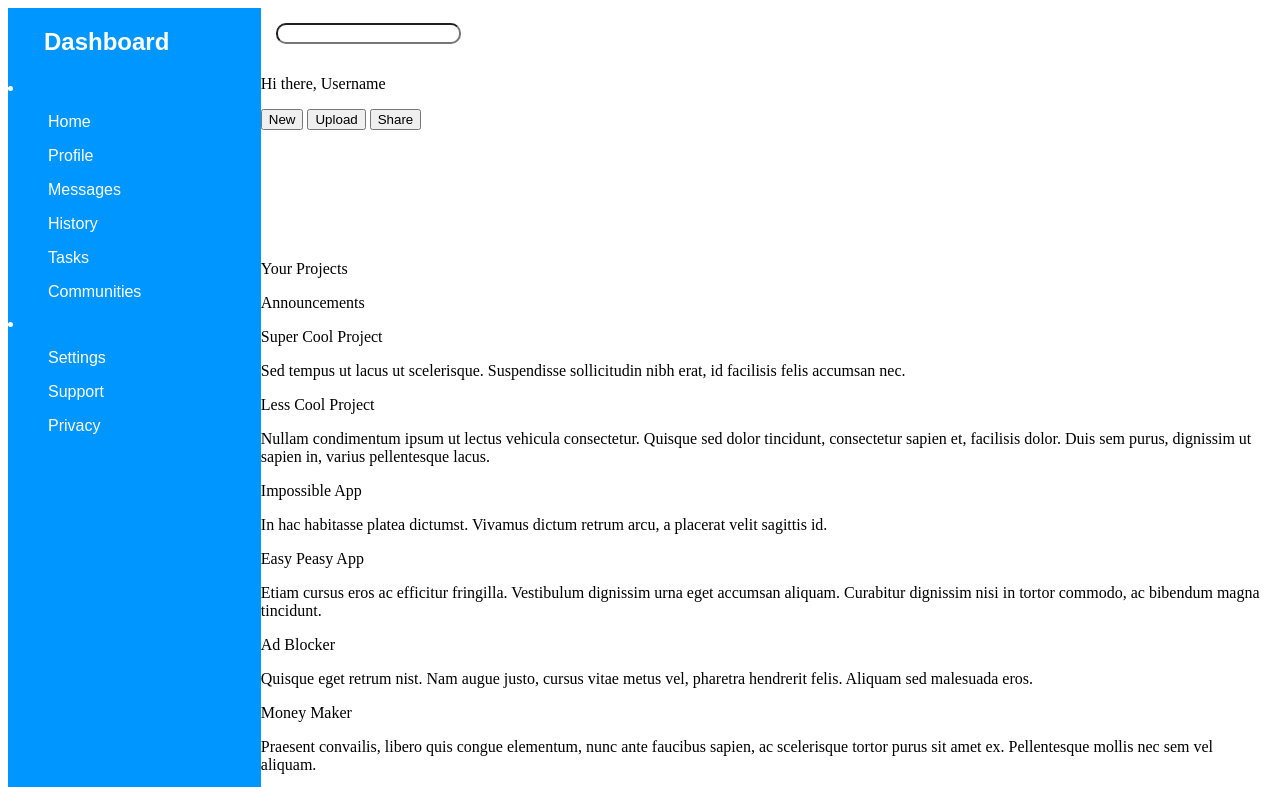
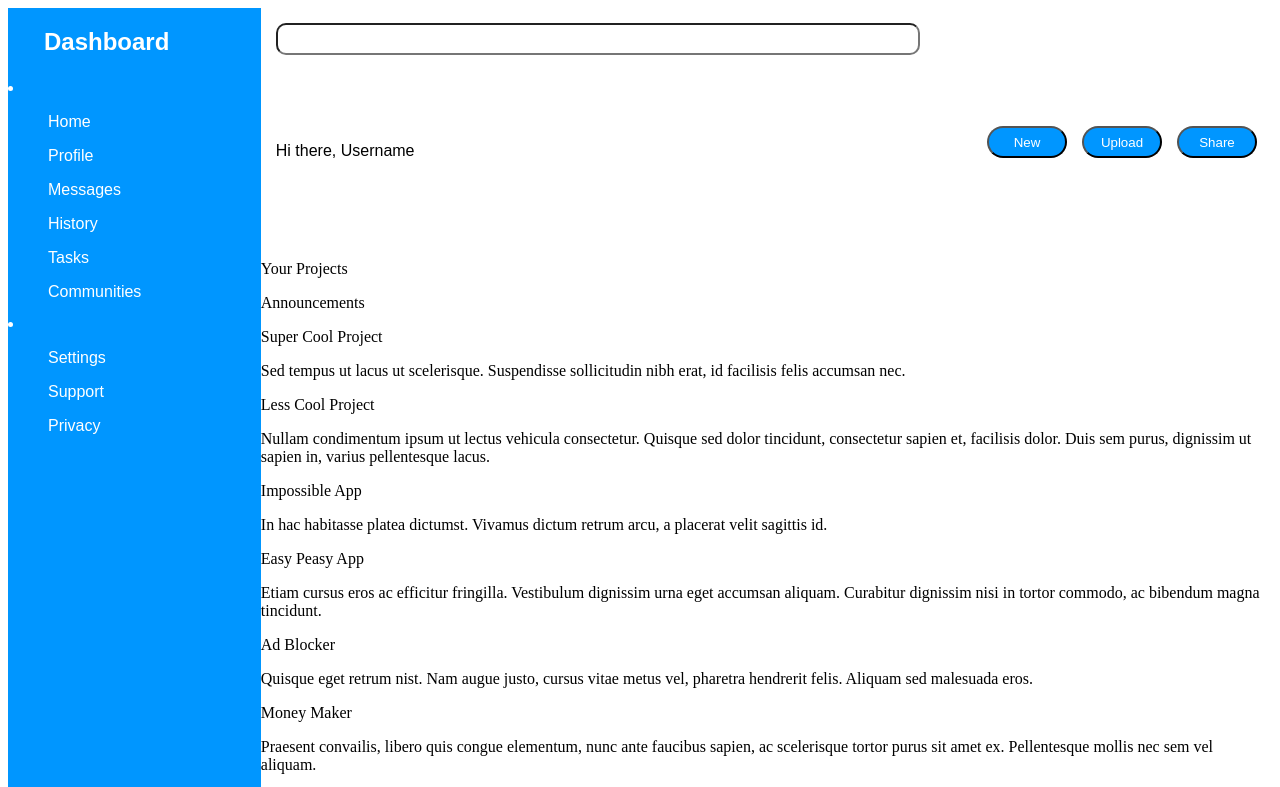
Before and after one commit to SeanMero/admin-dashboard, a plain HTML site: page index.html in a window 1280 px wide. Shown: the top 787 px of the page. Drawn offline with Linux system fonts and the light colour scheme.

Commit message:
Add styling for header

```diff
--- a/style.css
+++ b/style.css
@@ -19,11 +19,39 @@
 
 .header {
   grid-area: 1 / 2 / 1 / -1;
+  display: grid;
+  grid-template: 1fr 1fr / 2fr 1fr;
 }
 
 input[type="search"] {
   border-radius: 10px;
   margin: 15px;
+  grid-area: 1 / 1 / 2 / 2;
+  height: 2rem;
+}
+
+.header > p {
+  grid-area: 2 / 1 / 3 / 2;
+  margin-left: 15px;
+  font-family: sans-serif;
+}
+
+.buttons {
+  grid-area: 2 / 2 / 3 / 3;
+  justify-self: end;
+  display: flex;
+  gap: 15px;
+  margin-right: 15px;
+}
+
+.buttons > button {
+  border-radius: 20px;
+  background-color: rgb(0, 150, 255);
+  color: white;
+  font-family: sans-serif;
+  font-weight: 501;
+  height: 2rem;
+  width: 5rem;
 }
 
 .body {
```
